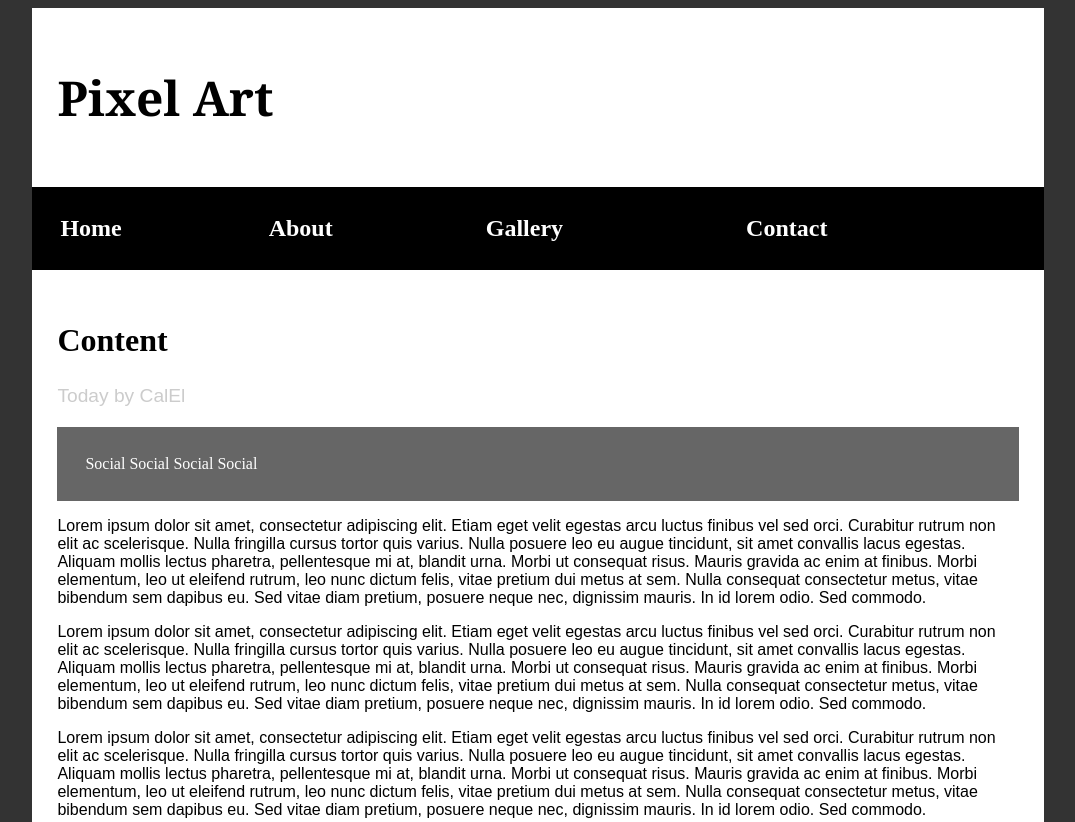
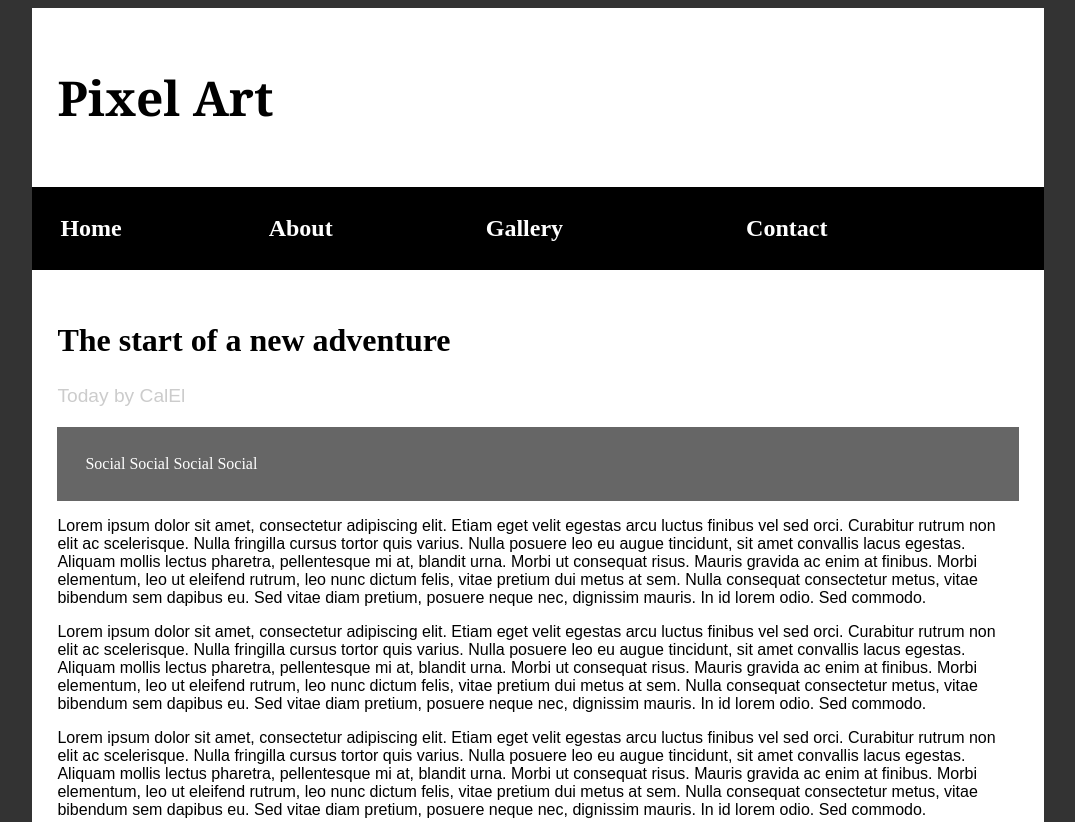
Before and after one commit to CalEl/CalEl.github.io, a plain HTML site: page index.html in a window 1280 px wide. Shown: the top 822 px of the page, without its empty margins (102-1177 px from the left). Drawn offline with Linux system fonts and the light colour scheme.

Commit message:
adventure

```diff
--- a/index.html
+++ b/index.html
@@ -24,7 +24,7 @@
     </div>
 
     <div class="Content">
-      <h2 id="content-title">Content</h2>
+      <h2 id="content-title">The start of a new adventure</h2>
       <div id="content-info">
         <p>Today by CalEl</p>
       </div>
```
